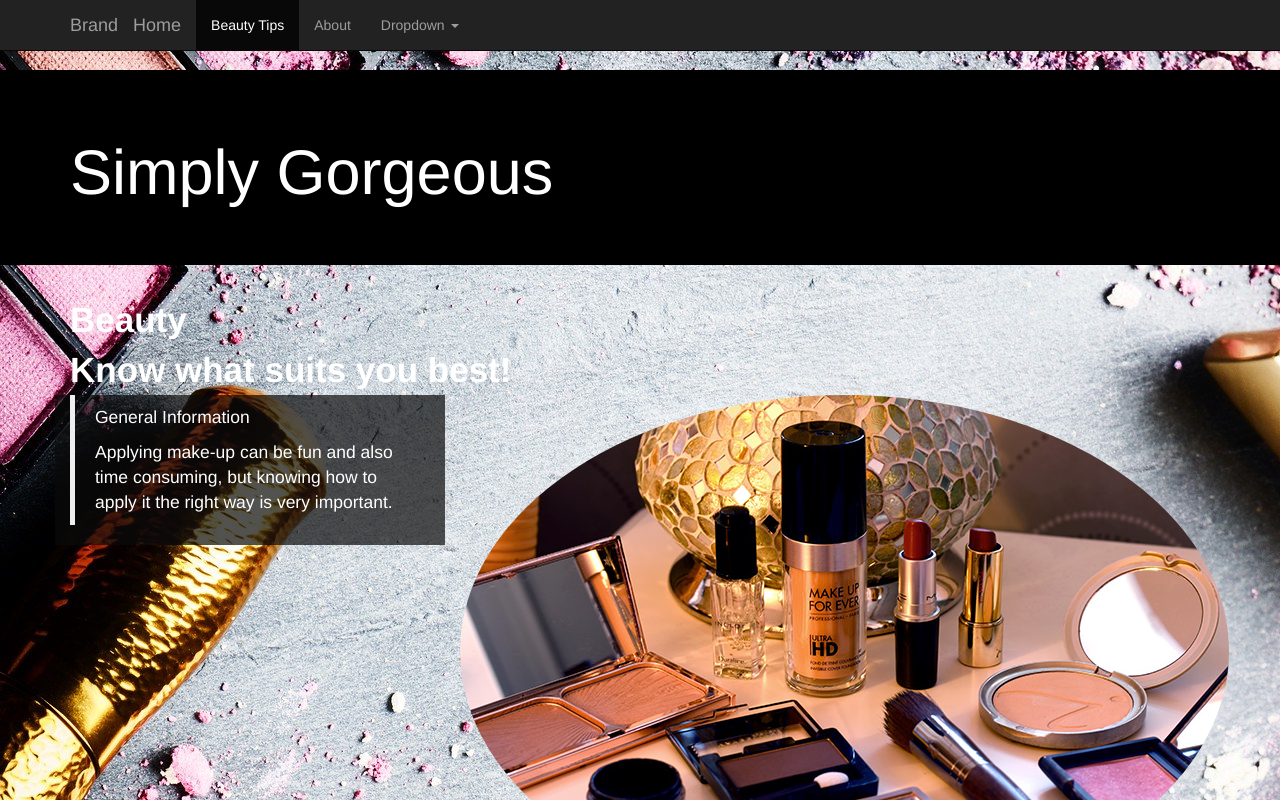
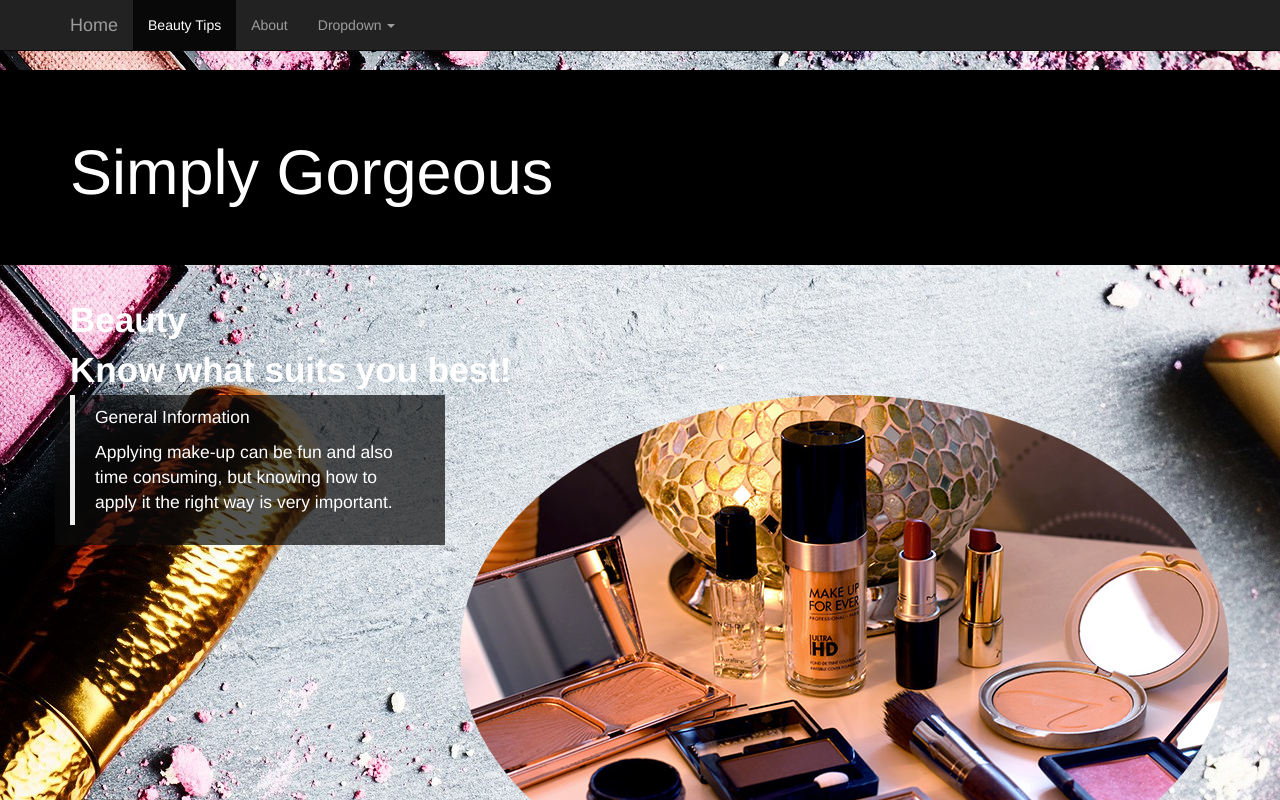
Before and after one commit to venninne/Simply-Gorgeos, a plain HTML site: page index.html in a window 1280 px wide. Shown: the top 800 px of the page. Drawn offline with Linux system fonts and the light colour scheme.

Commit message:
removed brand

```diff
--- a/index.html
+++ b/index.html
@@ -12,7 +12,6 @@
 <body>
   <nav class="navbar navbar-inverse navbar-fixed-top">
     <div class="container">
-      <!-- Brand and toggle get grouped for better mobile display -->
       <div class="navbar-header">
         <button type="button" class="navbar-toggle collapsed" data-toggle="collapse" data-target="#bs-example-navbar-collapse-1" aria-expanded="false">
           <span class="sr-only">Toggle navigation</span>
@@ -20,7 +19,6 @@
           <span class="icon-bar"></span>
           <span class="icon-bar"></span>
         </button>
-        <a class="navbar-brand" href="#">Brand</a>
       </div>
 
       <!-- Collect the nav links, forms, and other content for toggling -->
```
